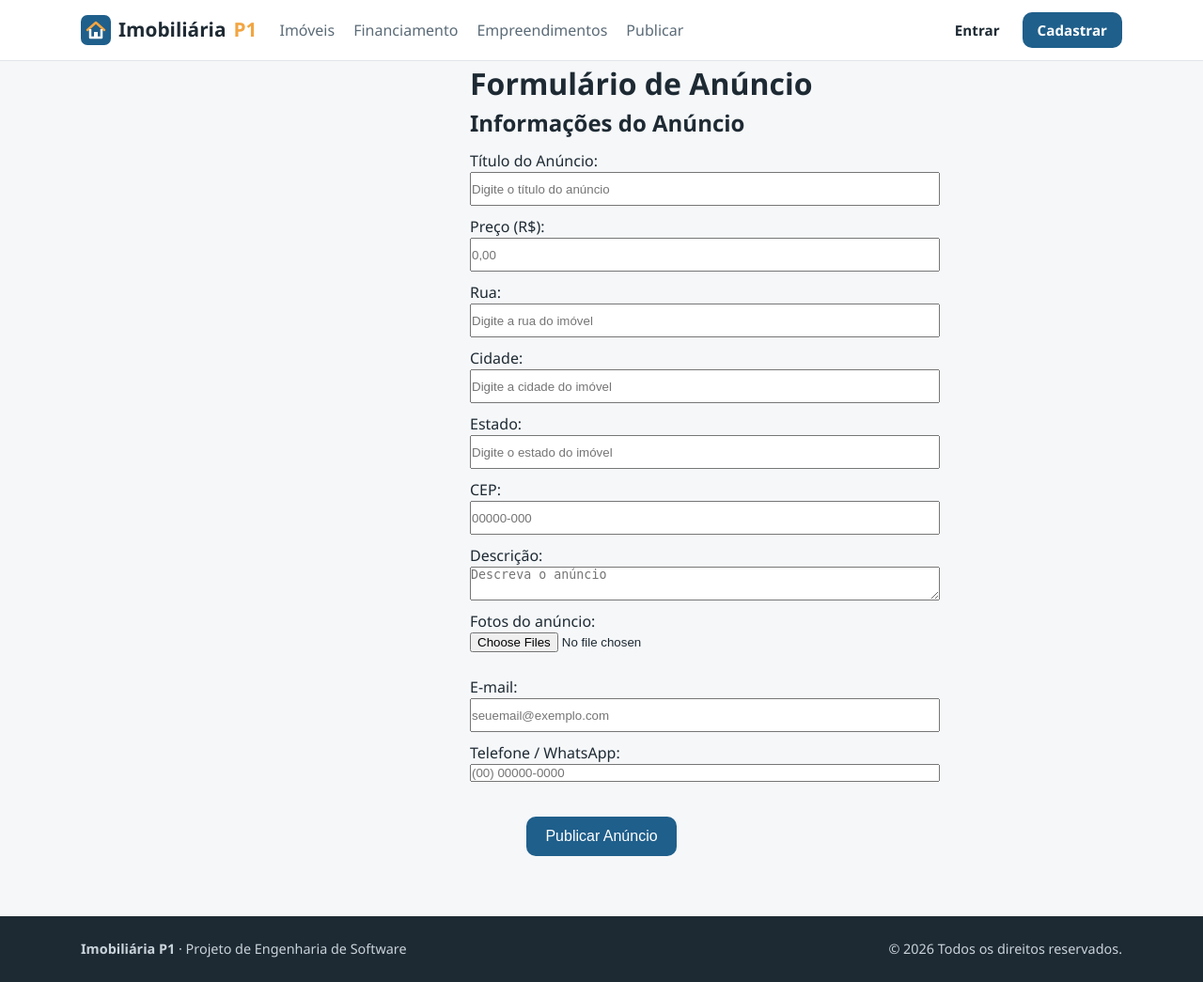
After one commit to devmarcos-santos/Projeto-P1-E.S, a Flask app: page /cadastrar_imovel in a window 1280 px wide. The commit adds this page. Shown: the whole page at 94% size. Run offline with Flask 3, Linux system fonts and the light colour scheme.

Commit message:
HTML da parte publicar

```diff
--- a/app.py
+++ b/app.py
@@ -54,6 +54,9 @@ def index():
 def financiamento():
   return render_template("financiamento.html")
 
+@app.route("/cadastrar_imovel")
+def cadastrar_imovel():
+  return render_template("publicar.html")
 
 @app.errorhandler(404)
 def pagina_nao_encontrada(erro):
--- /dev/null
+++ b/static/css/publicar.css
@@ -0,0 +1,3 @@
+.centro{
+    text-align:center;
+}
--- a/static/css/style.css
+++ b/static/css/style.css
@@ -387,7 +387,7 @@ a {
     color: var(--cor-texto-suave);
 }
 
-.lista li + li {
+.lista li+li {
     margin-top: 6px;
 }
 
@@ -398,7 +398,7 @@ a {
     padding: 16px 20px;
 }
 
-.faq + .faq {
+.faq+.faq {
     margin-top: 8px;
 }
 
@@ -411,3 +411,36 @@ a {
     margin-top: 8px;
     color: var(--cor-texto-suave);
 }
+
+.centro div {
+    display: flex;
+    flex-direction: column;
+
+    width: 1000px;
+    height: 70px;
+    padding-left: 500px;
+    padding-top: 10px
+}
+
+.texto_centro {
+    padding-left: 500px;
+}
+
+.aumentar_input {
+    height: 100px;
+}
+
+.botao_formulario {
+    font-size: 1rem;
+    border-radius: var(--raio);
+    background-color: var(--cor-primaria);
+    color: #fff;
+    border: none;
+    cursor: pointer;
+    display: block;
+    margin: 20px auto 0 auto;
+    /* 20px em cima, automático nas laterais (centraliza) e 0 embaixo */
+    padding: 12px 20px;
+    /* Tamanho interno do botão */
+
+}
--- a/templates/base.html
+++ b/templates/base.html
@@ -1,11 +1,13 @@
 <!DOCTYPE html>
 <html lang="pt-br">
+
 <head>
     <meta charset="UTF-8">
     <meta name="viewport" content="width=device-width, initial-scale=1.0">
     <title>{% block titulo %}Imobiliária P1{% endblock %}</title>
     <link rel="stylesheet" href="{{ url_for('static', filename='css/style.css') }}">
 </head>
+
 <body>
     <header class="topo">
         <div class="container topo__conteudo">
@@ -17,6 +19,9 @@
                 <a href="/imoveis">Imóveis</a>
                 <a href="{{ url_for('financiamento') }}">Financiamento</a>
                 <a href="/empreendimentos">Empreendimentos</a>
+                <a href="{{ url_for('cadastrar_imovel') }}">Publicar</a>
+
+
             </nav>
             <div class="topo__acoes">
                 <a href="/login" class="botao botao--texto">Entrar</a>
@@ -46,4 +51,5 @@
         </div>
     </footer>
 </body>
+
 </html>
--- a/templates/index.html
+++ b/templates/index.html
@@ -8,6 +8,7 @@
         <div class="hero__acoes">
             <a href="/imoveis" class="botao botao--primario botao--grande">Ver imóveis</a>
             <a href="/financiamento" class="botao botao--claro botao--grande">Simular financiamento</a>
+
         </div>
     </div>
 </section>
--- /dev/null
+++ b/templates/publicar.html
@@ -0,0 +1,74 @@
+{% extends "base.html" %}
+
+{% block conteudo %}
+
+<h1 class="texto_centro">Formulário de Anúncio</h1>
+
+<form class="centro" action="/enviar_dados" method="POST" enctype="multipart/form-data">
+    <h2 class="texto_centro">Informações do Anúncio</h2>
+
+
+
+    <div>
+        <label for="titulo">Título do Anúncio:</label>
+        <input class="aumentar_input" type="text" id="titulo" name="anuncio_titulo"
+            placeholder="Digite o título do anúncio" required>
+    </div>
+
+    <div>
+        <label for="preco">Preço (R$):</label>
+        <input class="aumentar_input" type="number" id="preco" name="anuncio_preco" step="0.01" min="0"
+            placeholder="0,00" required>
+    </div>
+
+    <div>
+        <label for="rua">Rua:</label>
+        <input class="aumentar_input" type="text" id="rua" name="imovel_rua" placeholder="Digite a rua do imóvel"
+            required>
+    </div>
+
+    <div>
+        <label for="cidade">Cidade:</label>
+        <input class="aumentar_input" type="text" id="cidade" name="imovel_cidade"
+            placeholder="Digite a cidade do imóvel" required>
+    </div>
+
+    <div>
+        <label for="estado">Estado:</label>
+        <input class="aumentar_input" type="text" id="estado" name="imovel_estado"
+            placeholder="Digite o estado do imóvel" required>
+    </div>
+
+    <div>
+        <label for="cep">CEP:</label>
+        <input class="aumentar_input" type="text" id="cep" name="imovel_cep" placeholder="00000-000" maxlength="9"
+            required>
+    </div>
+
+    <div>
+        <label for="descricao">Descrição:</label>
+        <textarea id="descricao" name="anuncio_descricao" rows="8"
+            placeholder="Descreva o anúncio" required></textarea>
+    </div>
+    <div>
+        <label for="fotos">Fotos do anúncio:</label>
+        <input type="file" id="fotos" name="usuario_fotos" accept="image/*" multiple required>
+    </div>
+
+
+    <div>
+        <label for="email">E-mail:</label>
+        <input class="aumentar_input" type="email" id="email" name="usuario_email" placeholder="seuemail@exemplo.com"
+            required>
+    </div>
+
+    <div>
+        <label for="contato">Telefone / WhatsApp:</label>
+        <input  type="tel" id="contato" name="usuario_contato" placeholder="(00) 00000-0000"
+            maxlength="15" required>
+    </div>
+
+    <button class="botao_formulario" type="submit">Publicar Anúncio</button>
+</form>
+
+{% endblock %}
```
